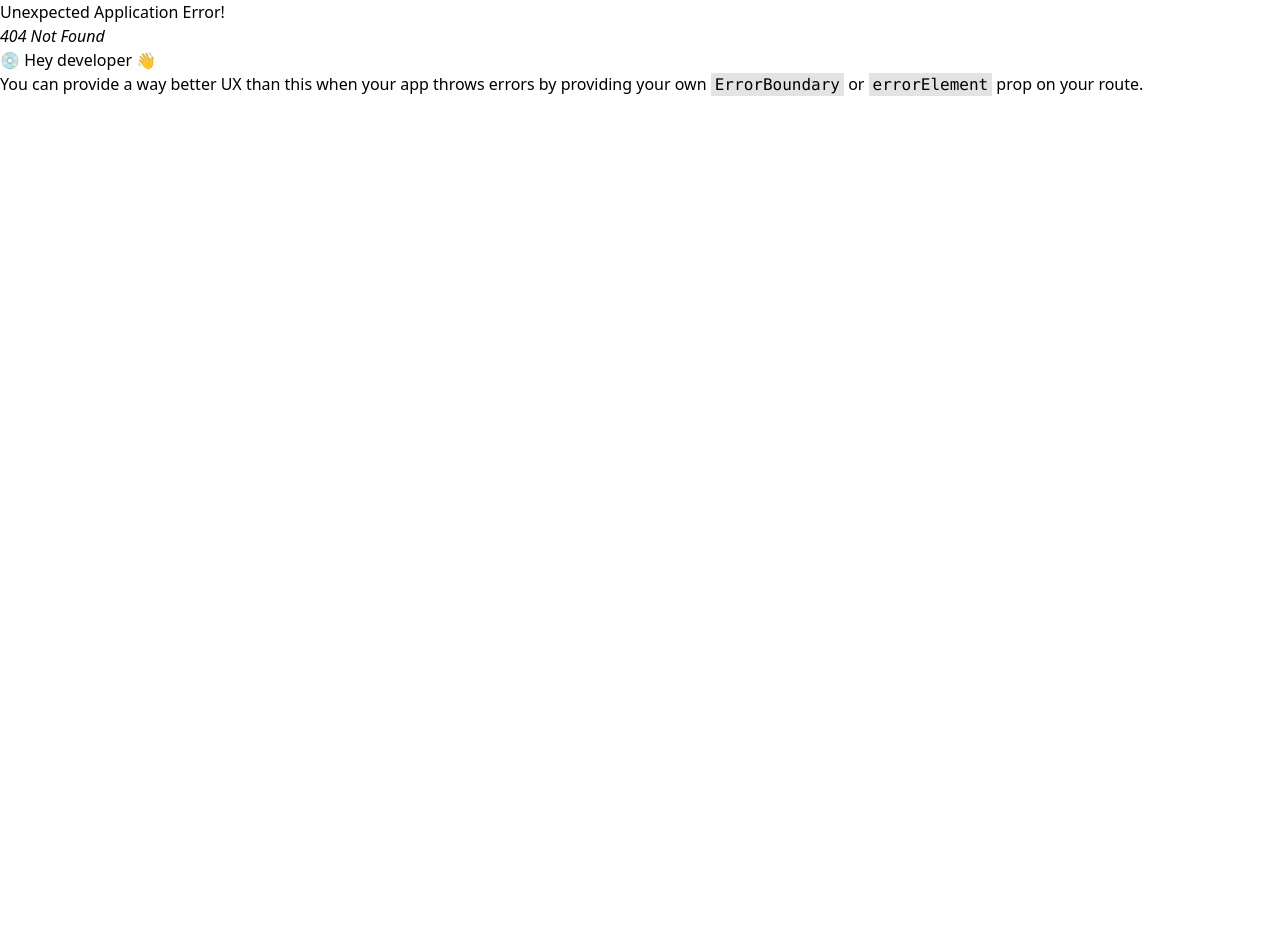
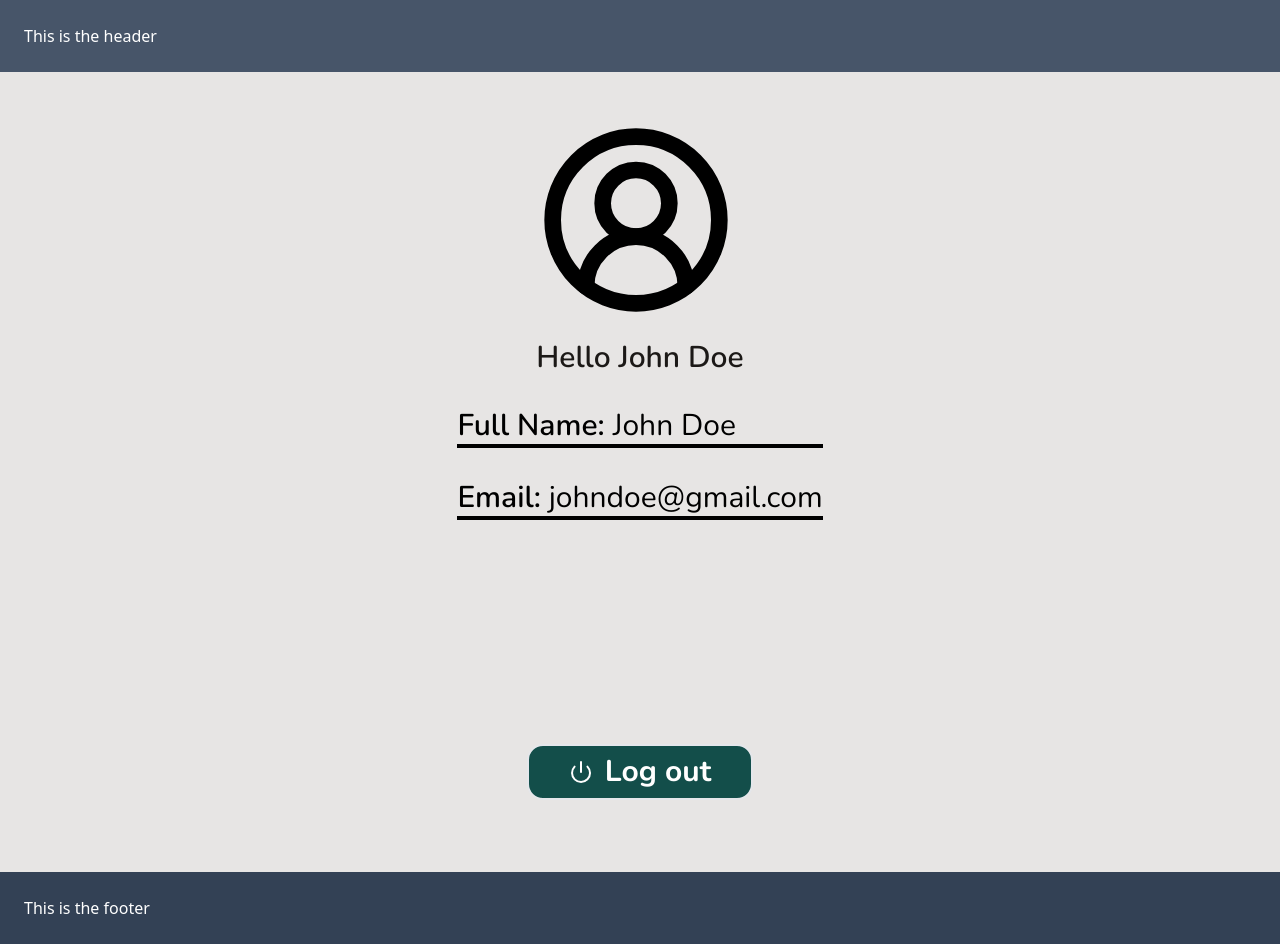
Before and after one commit to Ephy-kimotho/ukulima, a React (Vite) app: page /profile in a window 1280 px wide. Before the commit this address had no page. Before the commit the page ends 800 px from the top, so only its background shows below. Built offline with nearby package versions, Linux system fonts and the light colour scheme.

Commit message:
feat:Implemented the Profile Page

```diff
--- a/package.json
+++ b/package.json
@@ -13,6 +13,7 @@
     "axios": "^1.7.9",
     "formik": "^2.4.6",
     "lucide": "^0.475.0",
+    "lucide-react": "^0.477.0",
     "react": "^19.0.0",
     "react-dom": "^19.0.0",
     "react-router-dom": "^6.28.0",
--- /dev/null
+++ b/src/components/profile/ProfilePage.jsx
@@ -0,0 +1,43 @@
+import { CircleUserRound, PowerIcon} from "lucide-react"
+
+function ProfilePage() {
+  //Js here
+  return (
+    <div className="bg-stone-200 min-h-screen items-center flex flex-col font-nunito">
+      <div className="h-full">
+        <div className="mt-12 mb-8 justify-self-center">
+          <CircleUserRound color="#000" size={200} />
+          <p className="text-stone-900 text-3xl font-semibold mt-5">
+          Hello John Doe
+        </p>
+        </div>
+        <div className="w-full max-w-md text-3xl mt-8">
+          <div className="text-black flex mt-5">
+            <p className="font-semibold">
+              Full Name:
+            </p>
+            <p className="pl-2">
+              John Doe
+            </p>
+          </div>
+          <div className="bg-black pt-[0.26rem]"/>
+          <div className="text-black flex mt-8">
+            <p className="font-semibold">
+              Email:
+            </p>
+            <p className="pl-2">
+              johndoe@gmail.com
+            </p>
+          </div>
+          <div className="bg-black pt-[0.26rem]"/>
+        </div>
+        <div className="justify-self-center">
+          <button type="submit" className="border-2 font-bold text-3xl bg-teal-900 p-2 px-10 text-white mt-56 rounded-2xl flex items-center gap-3 active:bg-rose-600
+          active:text-white
+          active:border-stone-200 hover:text-teal-900 hover:bg-stone-200 hover:border-teal-900 hover:text-2xl" ><PowerIcon/> Log out</button>
+        </div>
+      </div>
+    </div>
+  )
+}
+export default ProfilePage
--- a/src/routes/routes.jsx
+++ b/src/routes/routes.jsx
@@ -5,6 +5,7 @@ import Cart from "../components/cart/Cart";
 import ContactPage from "../components/contact/ContactPage";
 import HomePage from "../components/home/HomePage";
 import Products from "../components/products/Products";
+import ProfilePage from "../components/profile/ProfilePage";
 
 const routes = createBrowserRouter([
   {
@@ -31,6 +32,10 @@ const routes = createBrowserRouter([
         path: "products",
         element: <Products />,
       },
+      {
+        path:"profile",
+        element:<ProfilePage/>
+      },
     ],
   },
 ]);
```
Also changed, not shown: 1 other file (tests, documents, lock files or other folders).
